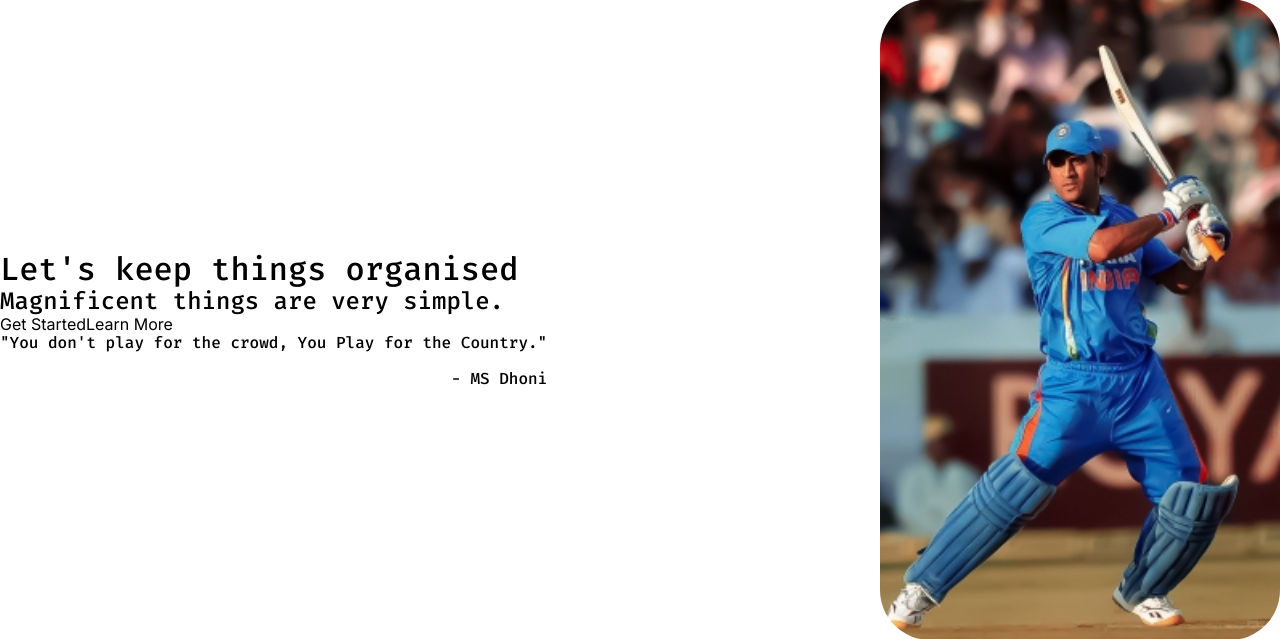
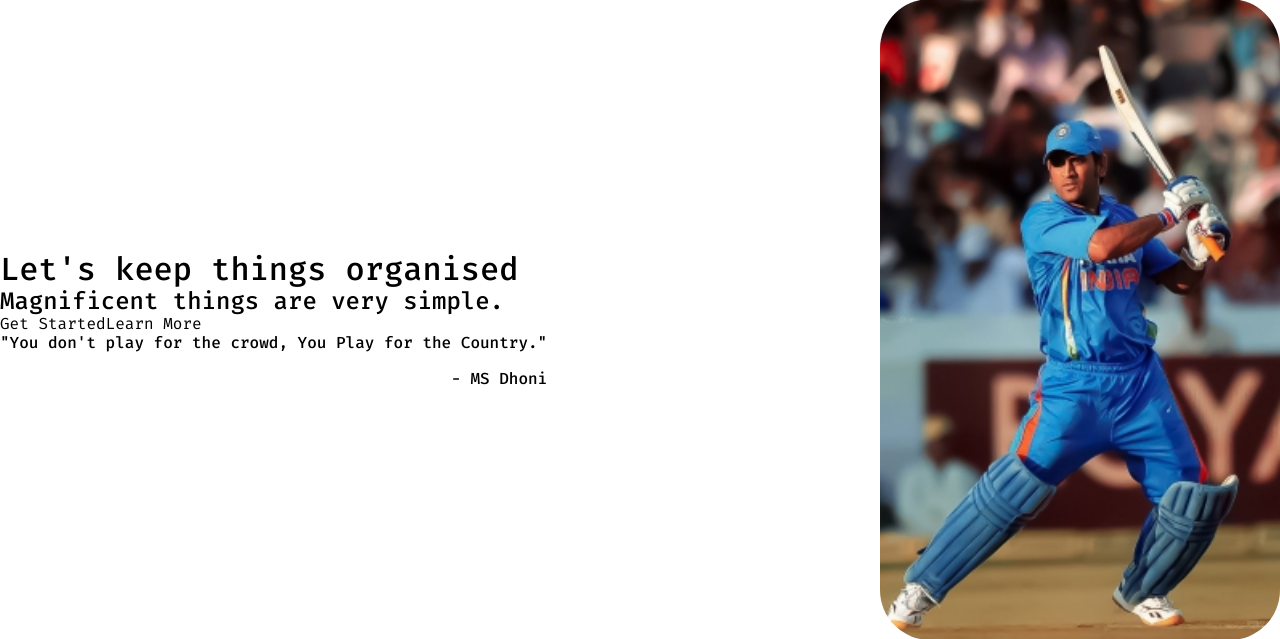
Before and after one commit to SurturFTW/scorify_v1.0, a PHP site: page / in a window 1280 px wide. Shown: the part 26-665 px from the top of the page. Run offline with PHP 8.4, Linux system fonts and the light colour scheme.

Commit message:
Add files via upload

```diff
--- a/index.php
+++ b/index.php
@@ -1,8 +1,9 @@
 <!DOCTYPE html>
 <html lang="en">
   <head>
-    <title>scorify</title>
-    <meta property="og:title" content="scorify" />
+    <title>Scorify</title>
+    <link rel="icon" type="image/x-icon" href="./imgs/vector-logo.png">
+    <meta property="og:title" content="Scorify" />
     <meta name="viewport" content="width=device-width, initial-scale=1.0" />
     <meta charset="utf-8" />
     <meta property="twitter:card" content="summary_large_image" />
@@ -12,7 +13,7 @@
     </style>
     <style data-tag="default-style-sheet">
       html {
-        font-family: Inter;
+        font-family: Fira Mono;
         font-size: 16px;
       }
 
```
